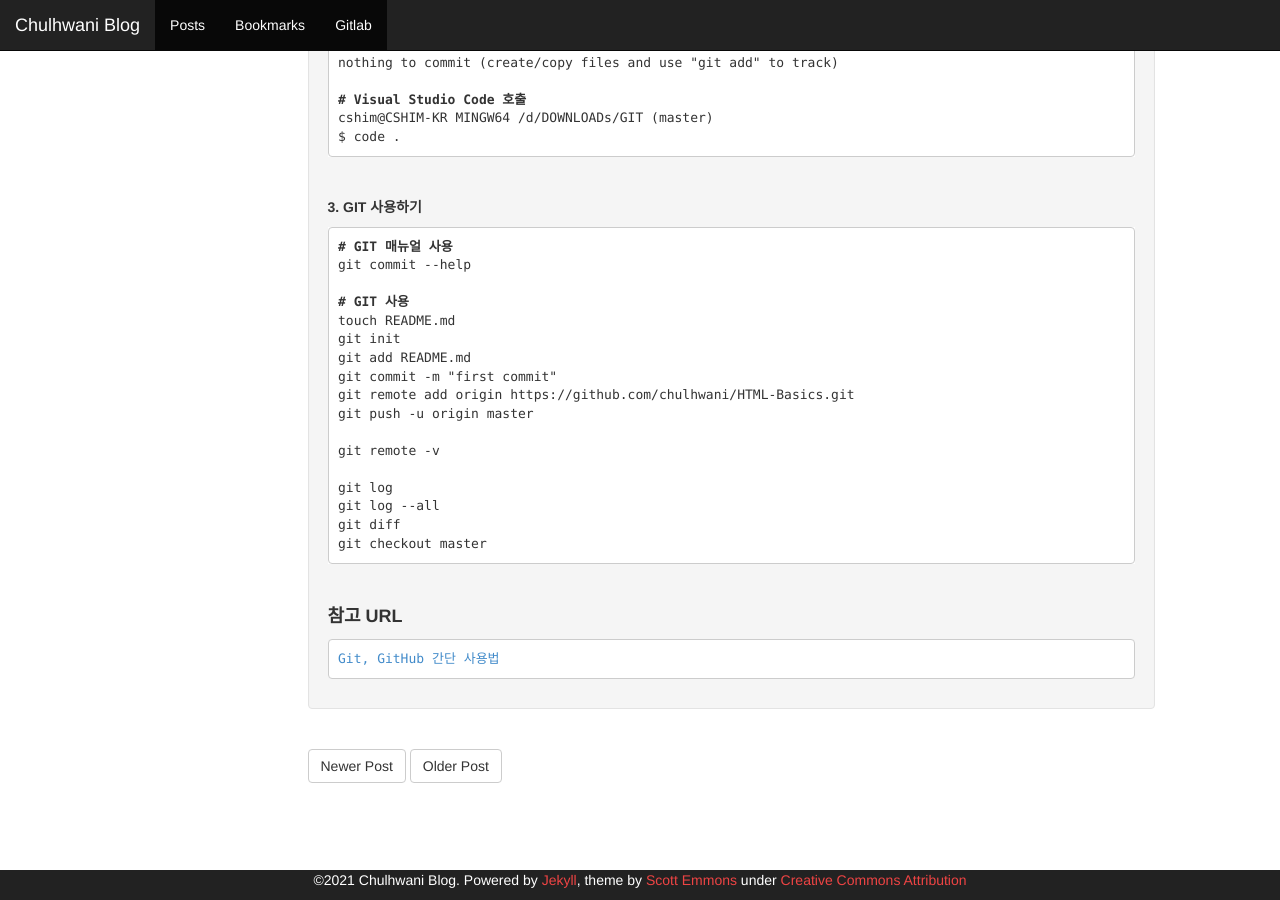
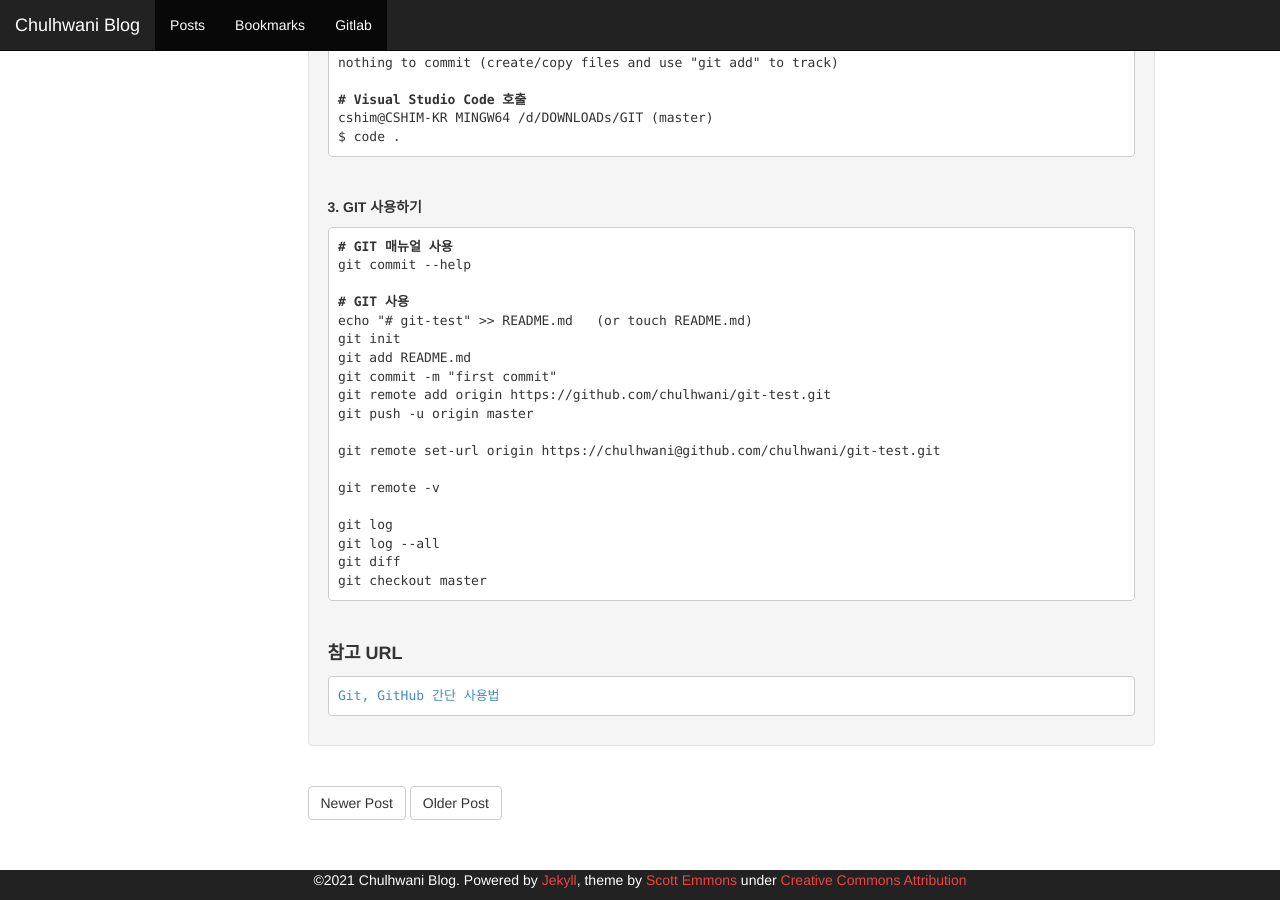
Before and after one commit to chulhwani/chulhwani.github.io, a Jekyll site: the page built from _posts/2021-02-23-[GIT] git bash 사용하기.md, in a window 1280 px wide and 900 px high, scrolled down 1173 px. Built offline with Jekyll 4.4.1, drawn with Linux system fonts in a browser that asks for light colours; our own code applies the rules of GitHub Pages for plain Markdown files.

Commit message:
Update 2021-02-23-[GIT] git bash 사용하기.md

```diff
--- a/_posts/2021-02-23-[GIT] git bash 사용하기.md
+++ b/_posts/2021-02-23-[GIT] git bash 사용하기.md
@@ -71,12 +71,14 @@ $ code .
 git commit --help
 
 <b># GIT 사용</b>
-touch README.md
+echo "# git-test" >> README.md   (or touch README.md)
 git init
 git add README.md
 git commit -m "first commit"
-git remote add origin https://github.com/chulhwani/HTML-Basics.git
+git remote add origin https://github.com/chulhwani/git-test.git
 git push -u origin master
+
+git remote set-url origin https://chulhwani@github.com/chulhwani/git-test.git
 
 git remote -v
 
```
